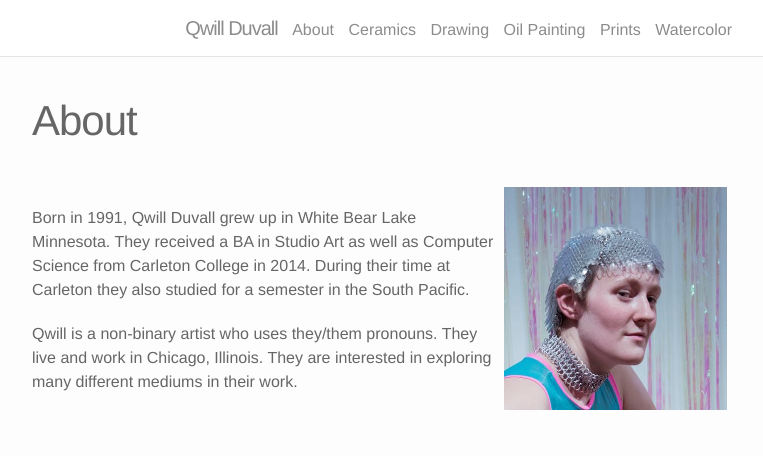
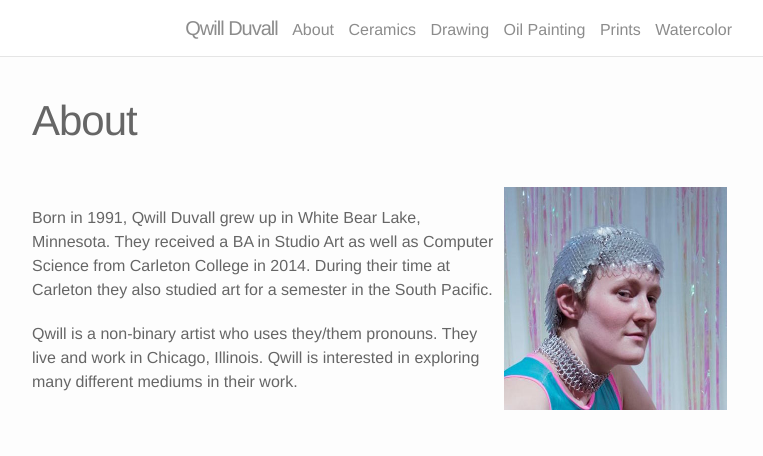
Before and after one commit to qwilanikan/qwilanikan.github.io, a Jekyll site: the page built from about.md, in a window 1280 px wide. Shown: the top 456 px of the page, without its empty margins (258-1021 px from the left). Built offline with Jekyll 4.4.1, drawn with Linux system fonts in a browser that asks for light colours; nearby versions of some CDN libraries.

Commit message:
not sure what these changes are

```diff
--- a/about.md
+++ b/about.md
@@ -7,9 +7,9 @@ permalink: /about/
 <img class="col one right" src="/img/prof_pic.jpg">
 
 <br/>
-Born in 1991, Qwill Duvall grew up in White Bear Lake Minnesota.  They received a BA in Studio Art as well as Computer Science from Carleton College in 2014.  During their time at Carleton they also studied for a semester in the South Pacific.
+Born in 1991, Qwill Duvall grew up in White Bear Lake, Minnesota.  They received a BA in Studio Art as well as Computer Science from Carleton College in 2014.  During their time at Carleton they also studied art for a semester in the South Pacific.
 
-Qwill is a non-binary artist who uses they/them pronouns.  They live and work in Chicago, Illinois.  They are interested in exploring many different mediums in their work.
+Qwill is a non-binary artist who uses they/them pronouns.  They live and work in Chicago, Illinois.  Qwill is interested in exploring many different mediums in their work.
 
 <!--<a href="http://fortawesome.github.io/Font-Awesome/" target="blank">Font Awesome icons</a>-->
 
```
Also changed, not shown: 1 other file.
